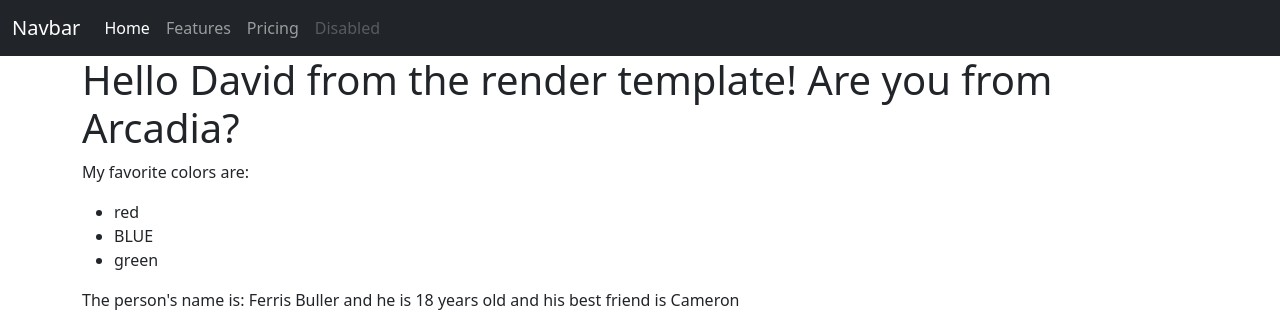
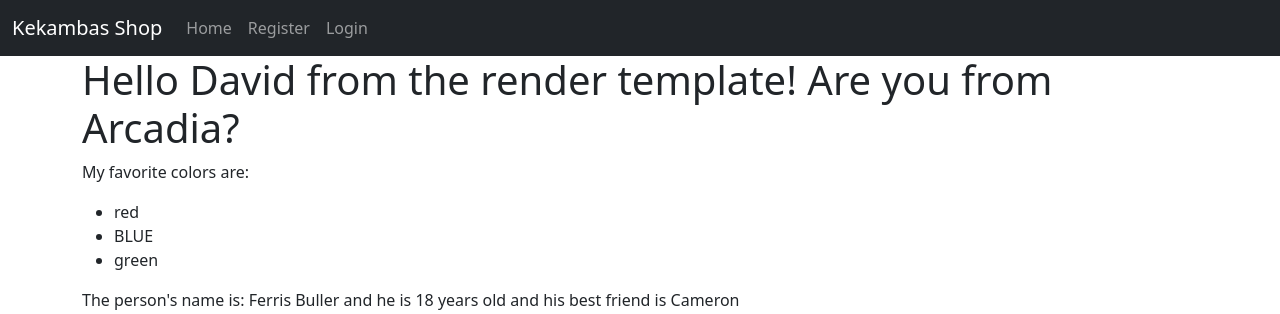
Before and after one commit to dshinnn/Flask_RestAPI, a Flask app: page / in a window 1280 px wide. Shown: the top 314 px of the page. Run offline with Flask 2, Linux system fonts and the light colour scheme; some libraries are stand-ins or nearby versions.

Commit message:
Clean up navbar

```diff
--- a/app/templates/nav.html
+++ b/app/templates/nav.html
@@ -1,22 +1,19 @@
 <nav class="navbar navbar-expand-lg navbar-dark bg-dark">
     <div class="container-fluid">
-        <a class="navbar-brand" href="#">Navbar</a>
+        <a class="navbar-brand" href="{{ url_for('index') }}">Kekambas Shop</a>
         <button class="navbar-toggler" type="button" data-bs-toggle="collapse" data-bs-target="#navbarNav" aria-controls="navbarNav" aria-expanded="false" aria-label="Toggle navigation">
             <span class="navbar-toggler-icon"></span>
         </button>
             <div class="collapse navbar-collapse" id="navbarNav">
                 <ul class="navbar-nav">
                     <li class="nav-item">
-                    <a class="nav-link active" aria-current="page" href="#">Home</a>
+                    <a class="nav-link" href="{{ url_for('index') }}">Home</a>
                     </li>
                     <li class="nav-item">
-                    <a class="nav-link" href="#">Features</a>
+                    <a class="nav-link" href="{{ url_for('register') }}">Register</a>
                     </li>
                     <li class="nav-item">
-                    <a class="nav-link" href="#">Pricing</a>
-                    </li>
-                    <li class="nav-item">
-                    <a class="nav-link disabled" href="#" tabindex="-1" aria-disabled="true">Disabled</a>
+                    <a class="nav-link" href="#">Login</a>
                     </li>
                 </ul>
             </div>
```
